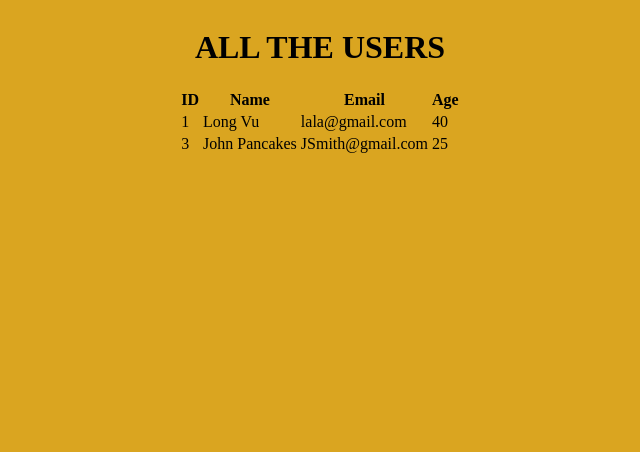
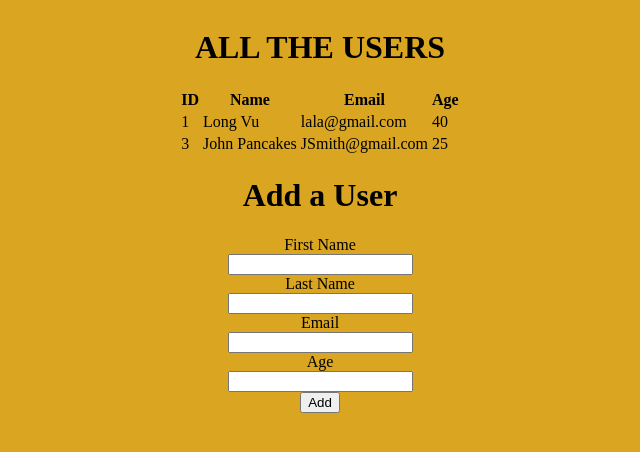
Before and after one commit to LongVu80/user_shell, a Django app: page / in a window 1280 px wide. Shown: the top 452 px of the page, without its empty margins (320-960 px from the left). Run offline with Django 3.2, Linux system fonts and the light colour scheme; data comes from the database, SQL or seed files in the repository.

Commit message:
This updated branch is for Users_with_Templates assignmentgit add .

```diff
--- a/users_app/static/css/styles.css
+++ b/users_app/static/css/styles.css
@@ -11,3 +11,9 @@ body{
     justify-content: center;
     align-items: center;
 }
+.add{
+    display: flex;
+    flex-direction: column;
+    justify-content: center;
+    align-items: center;
+}
--- a/users_app/templates/index.html
+++ b/users_app/templates/index.html
@@ -30,5 +30,20 @@
             </tbody>
         </table>
     </div>
+    <div class="add">
+        <h1>Add a User</h1>
+        <form action="/process" method="post" class="add">
+            {% csrf_token %}
+            <label for="first_name">First Name</label>
+            <input type="text" name="first_name" id="first_name">
+            <label for="last_name">Last Name</label>
+            <input type="text" name="last_name" id="last_name">
+            <label for="email_address">Email</label>
+            <input type="email_address" name="email_address" id="email_address">
+            <label for="age">Age</label>
+            <input type="number" name="age" id="age">
+            <button>Add</button>
+        </form>
+    </div>
 </body>
 </html>
--- a/users_app/urls.py
+++ b/users_app/urls.py
@@ -3,4 +3,5 @@ from . import views
 
 urlpatterns = [
     path('', views.index),
+    path('process', views.process),
 ]
--- a/users_app/views.py
+++ b/users_app/views.py
@@ -7,3 +7,12 @@ def index(request):
         'all_users': Users.objects.all()
     }
     return render(request, "index.html", context)
+
+def process(request):
+    Users.objects.create(
+        first_name=request.POST['first_name'],
+        last_name=request.POST['last_name'],
+        email_address=request.POST['email_address'],
+        age=request.POST['age']
+        )
+    return redirect('/')
```
